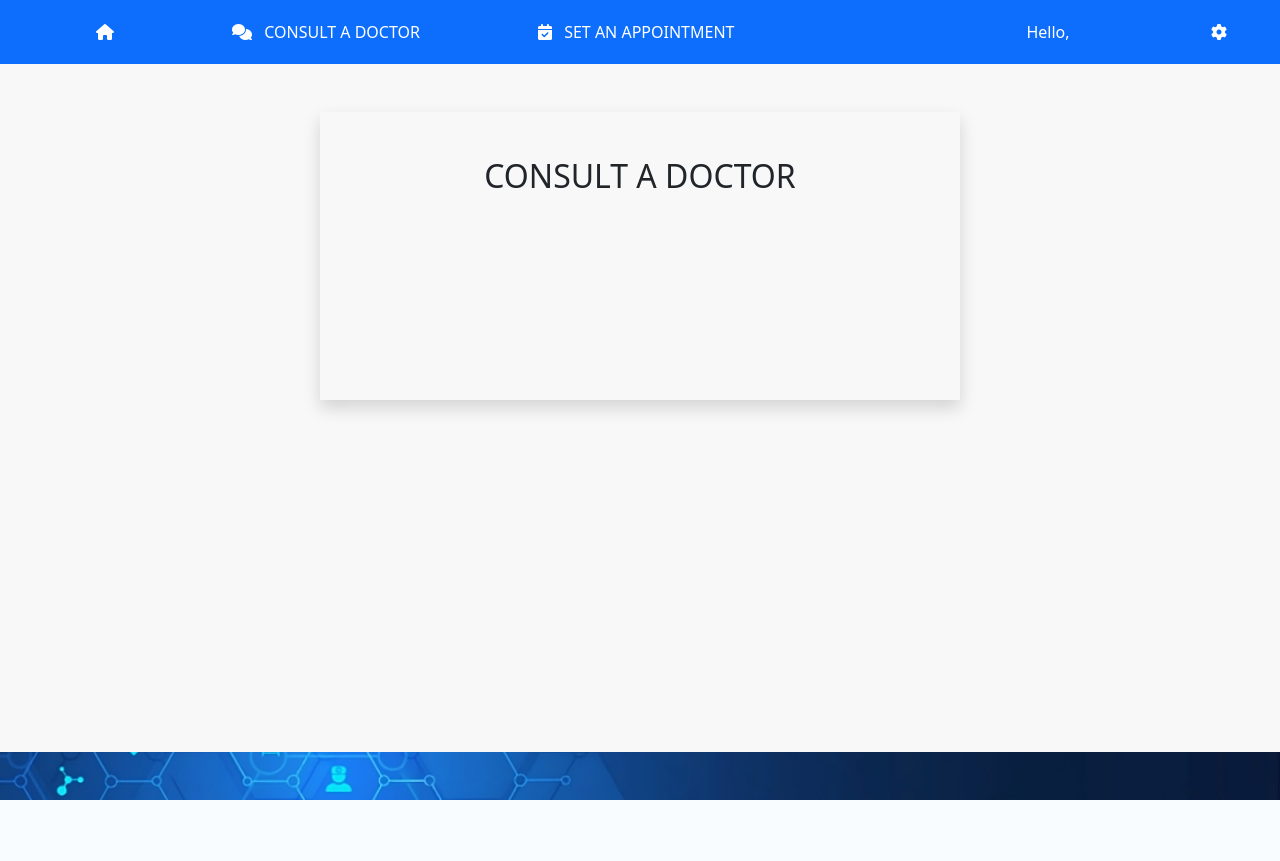
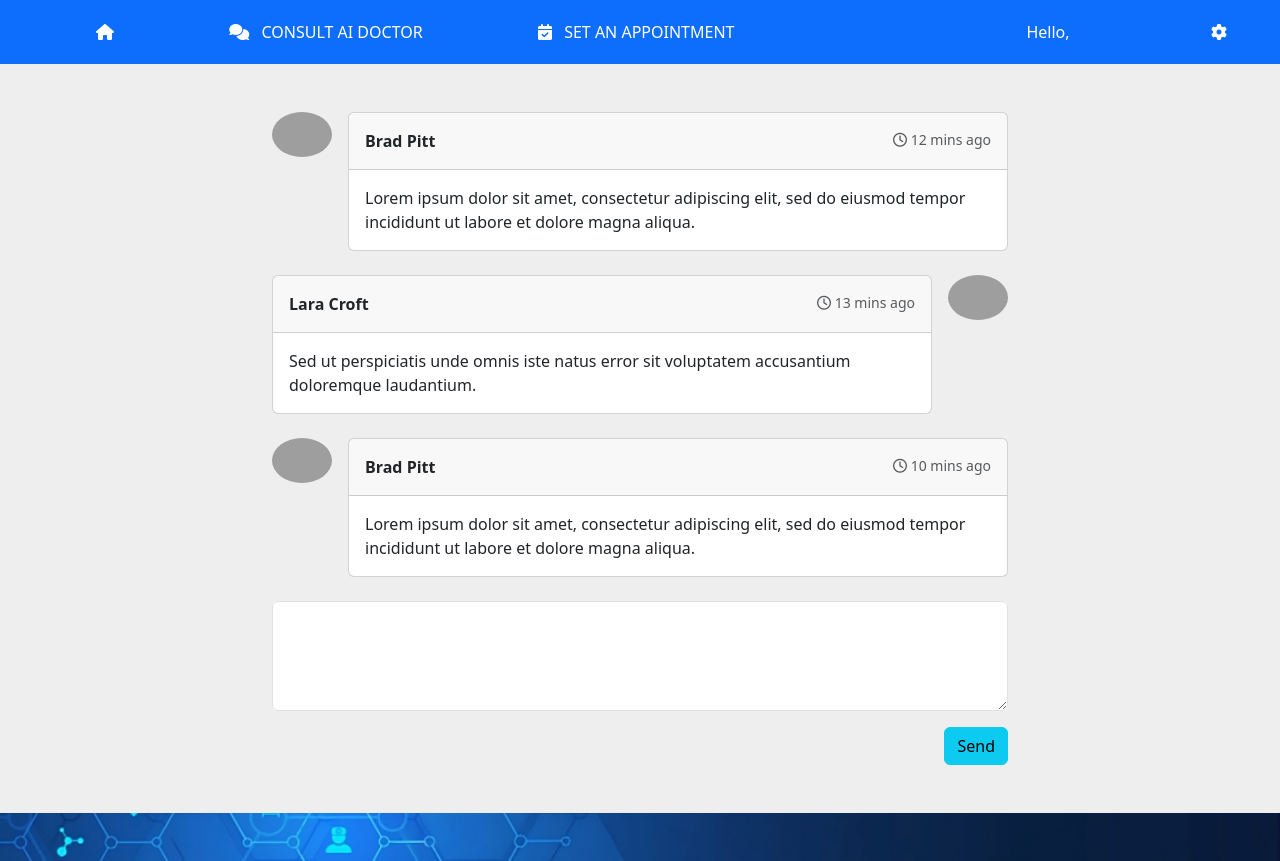
Before and after one commit to Bladeofgodol/A2SV-Sekela-TeleHealth, a Django app: page /consult/ in a window 1280 px wide. Before the commit the page ends 800 px from the top, so only its background shows below. Run offline with Django 4.2, Linux system fonts and the light colour scheme; some libraries are stand-ins or nearby versions; grey boxes are pictures that could not be loaded.

Commit message:
added AI interface

```diff
--- a/DPCAS/urls.py
+++ b/DPCAS/urls.py
@@ -19,10 +19,9 @@ from django.contrib.staticfiles.urls import staticfiles_urlpatterns
 
 urlpatterns = [
     path('admin/', admin.site.urls),
-    path('', include('greeting.urls')),
     path('administration/', include('adminstration.urls')),
     path('administration/',include('django.contrib.auth.urls')),
-    path('pview/', include('patientview.urls')),
+    path('', include('patientview.urls')),
     path('consult/', include('consult.urls')),
 ]
 
--- a/adminstration/templates/psignup.html
+++ b/adminstration/templates/psignup.html
@@ -1,4 +1,4 @@
-{% extends 'adminbase.html' %}
+{% extends 'greetbase.html' %}
 {% load static %}
 {% block content %}
 <Span class="d-flex justify-content-center">
--- a/consult/templates/consult.html
+++ b/consult/templates/consult.html
@@ -1,18 +1,74 @@
-{% extends 'pbase.html' %}
-{% load static %}
-{% block content %}
-<Span class="d-flex justify-content-center">
-  <div class="col col-md-6 shadow justify-content-center p-2 my-5 mx-md-5">
-    <div class="row m-2">
-      <div class="d-flex justify-content-center text-center fs-2 my-4">
-        CONSULT A DOCTOR
+{% extends 'pbase.html' %} {% load static %} {% block content %}
+
+<section style="background-color: #eee;">
+  <div class="container py-5">
+
+    <div class="d-flex row justify-content-center">
+
+      <div class="col-md-6 col-lg-7 col-xl-8">
+
+        <ul class="list-unstyled">
+          <li class="d-flex justify-content-between mb-4">
+            <img src="https://mdbcdn.b-cdn.net/img/Photos/Avatars/avatar-6.webp" alt="avatar"
+              class="rounded-circle d-flex align-self-start me-3 shadow-1-strong" width="60">
+            <div class="card">
+              <div class="card-header d-flex justify-content-between p-3">
+                <p class="fw-bold mb-0">Brad Pitt</p>
+                <p class="text-muted small mb-0"><i class="far fa-clock"></i> 12 mins ago</p>
+              </div>
+              <div class="card-body">
+                <p class="mb-0">
+                  Lorem ipsum dolor sit amet, consectetur adipiscing elit, sed do eiusmod tempor incididunt ut
+                  labore et dolore magna aliqua.
+                </p>
+              </div>
+            </div>
+          </li>
+          <li class="d-flex justify-content-between mb-4">
+            <div class="card w-100">
+              <div class="card-header d-flex justify-content-between p-3">
+                <p class="fw-bold mb-0">Lara Croft</p>
+                <p class="text-muted small mb-0"><i class="far fa-clock"></i> 13 mins ago</p>
+              </div>
+              <div class="card-body">
+                <p class="mb-0">
+                  Sed ut perspiciatis unde omnis iste natus error sit voluptatem accusantium doloremque
+                  laudantium.
+                </p>
+              </div>
+            </div>
+            <img src="https://mdbcdn.b-cdn.net/img/Photos/Avatars/avatar-5.webp" alt="avatar"
+              class="rounded-circle d-flex align-self-start ms-3 shadow-1-strong" width="60">
+          </li>
+          <li class="d-flex justify-content-between mb-4">
+            <img src="https://mdbcdn.b-cdn.net/img/Photos/Avatars/avatar-6.webp" alt="avatar"
+              class="rounded-circle d-flex align-self-start me-3 shadow-1-strong" width="60">
+            <div class="card">
+              <div class="card-header d-flex justify-content-between p-3">
+                <p class="fw-bold mb-0">Brad Pitt</p>
+                <p class="text-muted small mb-0"><i class="far fa-clock"></i> 10 mins ago</p>
+              </div>
+              <div class="card-body">
+                <p class="mb-0">
+                  Lorem ipsum dolor sit amet, consectetur adipiscing elit, sed do eiusmod tempor incididunt ut
+                  labore et dolore magna aliqua.
+                </p>
+              </div>
+            </div>
+          </li>
+          <li class="bg-white mb-3 rounded">
+            <div class="form-outline rounded">
+              <textarea class="form-control" id="textAreaExample2" rows="4"></textarea>
+
+            </div>
+          </li>
+          <button type="button" class="btn btn-info btn-rounded float-end">Send</button>
+        </ul>
+
       </div>
+
     </div>
-    <div class="row align-items-center text-center mx-5 p-5 d-flex justify-content-center">
-      <div class=" d-flex my-3 p-3 mx-md-5 justify-content-center align-items-center">
 
   </div>
-    </div>
-  </div>
-<Span class="d-flex justify-content-center">
-{% endblock %}
+</section>
+{%endblock%}
--- a/greeting/templates/greetbase.html
+++ b/greeting/templates/greetbase.html
@@ -17,7 +17,7 @@
   </head>
   <body class="d-flex flex-column min-vh-100" style="background-color: #f9f8f8">
     <header class="text-bg-primary p-1">
-      <a href="{% url 'index' %}" class="btn">
+      <a href="{% url 'pview' %}" class="btn">
         <div class="mx-4">
           <i class="fa-sharp fa-solid fa-inverse fa-house"></i>
         </div>
--- a/patientview/templates/pbase.html
+++ b/patientview/templates/pbase.html
@@ -23,7 +23,7 @@
           </div>
           <div class="nav-item my-3 mx-5 px-1">
             <a class="nav-link d-flex justify-content-center" href="#">
-              CONSULT A DOCTOR</a>
+              CONSULT AI DOCTOR</a>
           </div>
           <div class="nav-item my-3 mx-5 px-1">
             <a class="nav-link d-flex justify-content-center" href="{%url 'appointment'%}">SET AN APPOINTMENT</a>
@@ -51,7 +51,7 @@
             <div class="col d-flex nav-item justify-content-center" style="width: 400px">
               <a class="nav-link text-bg-primary" href="#">
                 <i class="fa-solid fa-comments mx-2"></i>
-                CONSULT A DOCTOR</a>
+                CONSULT AI DOCTOR</a>
             </div>
 
             <div class="col nav-item" style="width: 400px">
--- a/patientview/templates/ppage.html
+++ b/patientview/templates/ppage.html
@@ -11,7 +11,7 @@
     <!-- for now i have used the a tag -->
     <a href="{% url 'consult'%}" class="btn" style="width: fit-content">
       <div class="border">
-        <div class="text-bg-primary py-3 h-5">CONSULT DOCTOR</div>
+        <div class="text-bg-primary py-3 h-5">CONSULT AI DOCTOR</div>
         <div>
           <img src="{% static 'imgs/doctors.svg' %}" style="height: 180px; max-width: 180px" />
         </div>
--- a/patientview/urls.py
+++ b/patientview/urls.py
@@ -4,5 +4,5 @@ from . import views
 urlpatterns = [
     path('',views.home, name='pview'),
     path('appointment/',views.appointment, name = 'appointment'),
-    path('consult/',views.consult, name = 'consult'),
+    # path('consult/',views.consult, name = 'consult'),
 ]
```
Also changed, not shown: adminstration/templates/pman.html (+1 -11 lines), adminstration/templates/psignin.html (+10 -0 lines), assets/css/consult.css (added, +16 -0 lines), db.sqlite3.
